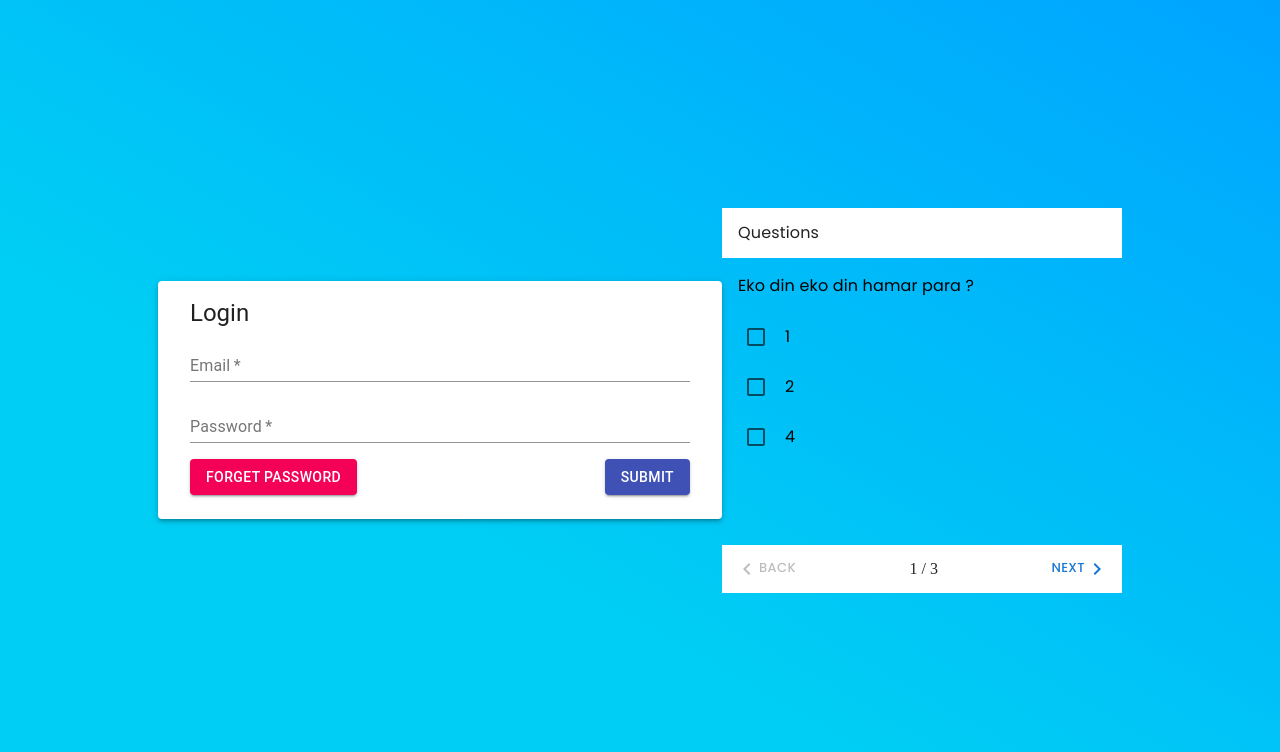
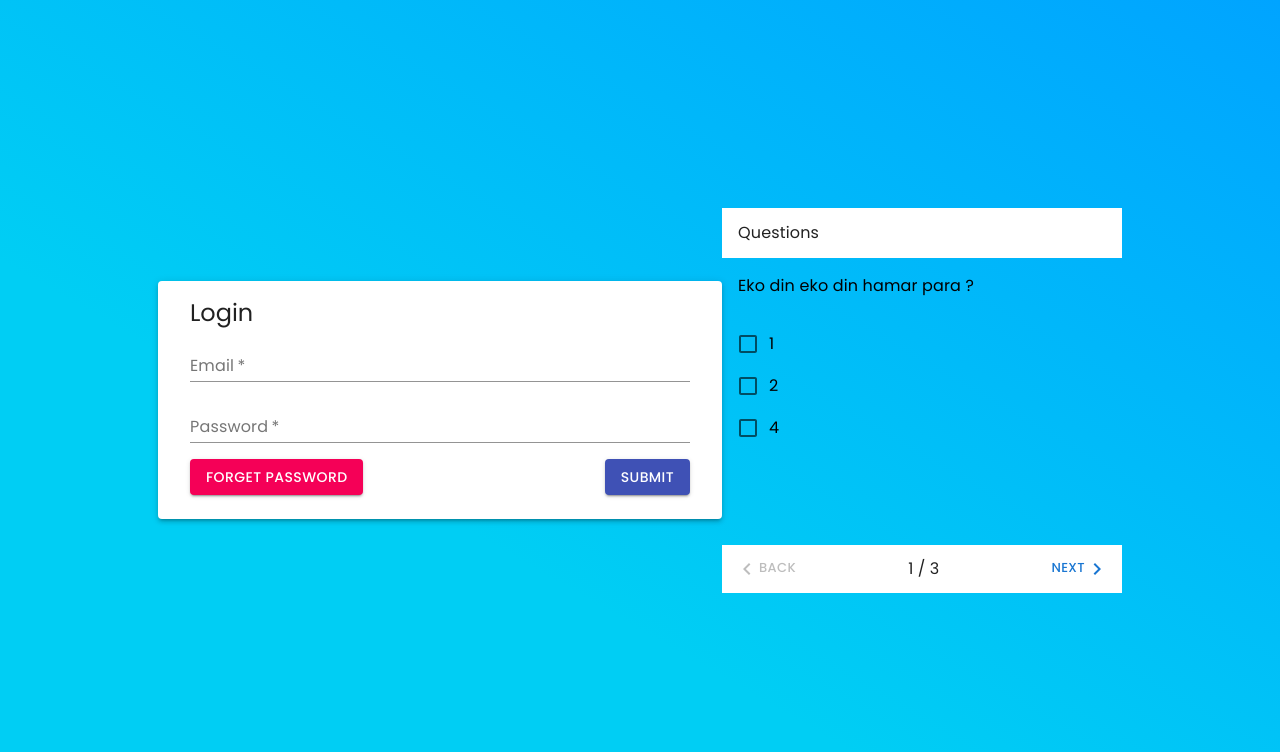
Before and after one commit to nischay2x/odr-front, a React (Create React App) app: page /login in a window 1280 px wide. Shown: the top 752 px of the page. Built offline with nearby package versions, Linux system fonts and the light colour scheme.

Commit message:
Update QuestionStepper.jsx and styles.css

```diff
--- a/src/components/QuestionStepper.jsx
+++ b/src/components/QuestionStepper.jsx
@@ -92,9 +92,8 @@ export default function TextMobileStepper() {
         <br/>
         {
             steps[activeStep].multiple ? (
-                <FormGroup sx={{ rowGap: 1, px: 1}}>
+                <FormGroup>
                     { steps[activeStep].options.map((o, i) => <FormControlLabel key={i}
-                        sx={{columnGap: 1}}
                         control={<Checkbox
                         onChange={() => { handleAnswerChange(steps[activeStep].id, o, true ) }} />}
                         label={o}
@@ -103,7 +102,7 @@ export default function TextMobileStepper() {
                 </FormGroup>
             ) : (
                 <RadioGroup
-                    sx={{ rowGap: 1, px: 1}}
+
                     aria-labelledby="demo-radio-buttons-group-label"
                     name="radio-buttons-group"
                     value={answers[steps[activeStep].id]}
@@ -111,7 +110,6 @@ export default function TextMobileStepper() {
                 >
                     {
                         steps[activeStep].options.map((o, i) => <FormControlLabel key={i}
-                            sx={{columnGap: 1}}
                             control={<Radio/>}
                             value={o}
                             label={o}
--- a/src/styles.css
+++ b/src/styles.css
@@ -9,3 +9,9 @@ body {
 iframe {
   display: none;
 }
+
+.MuiTypography-root,
+*,
+input {
+  font-family: "Poppins", sans-serif !important;
+}
```
